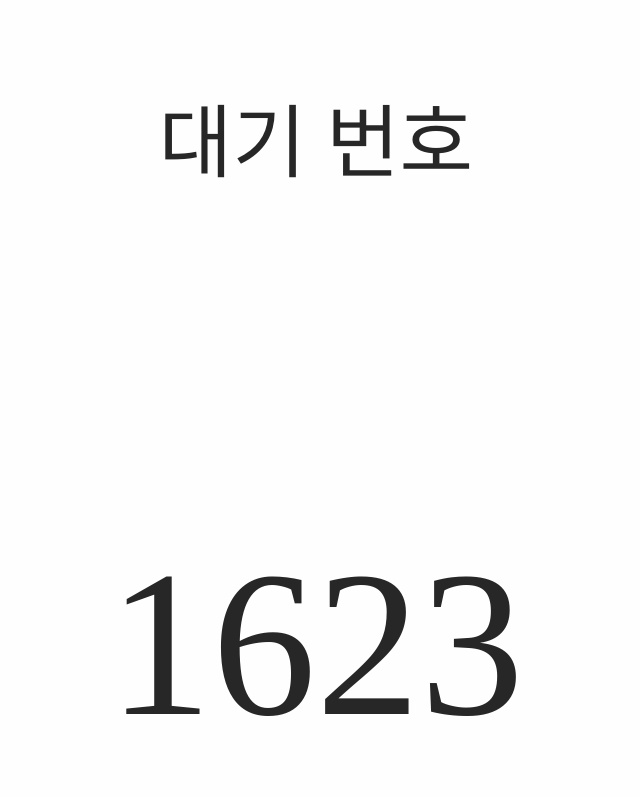
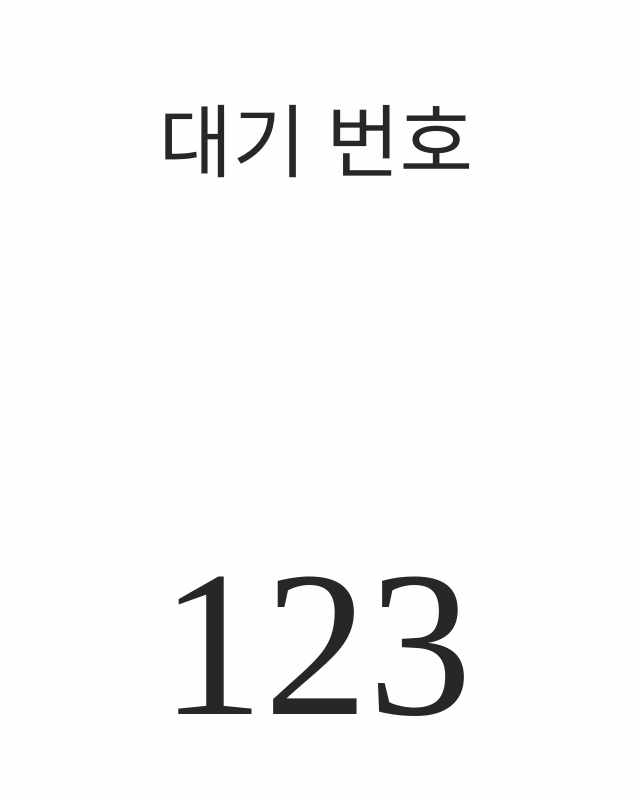
Before and after one commit to wook0526/interactivestorytelling, a plain HTML site: page 김치에이드/김치에이드옵션없음.html in a window 1280 px wide. Shown: the whole page, without its empty margins (324-964 px from the left). Drawn offline with Linux system fonts and the light colour scheme; a web font is replaced by a local one.

Commit message:
asdf
asdfadsf

```diff
--- a/김치에이드/김치에이드옵션없음.html
+++ b/김치에이드/김치에이드옵션없음.html
@@ -10,7 +10,7 @@
 <!-- partial:index.partial.html -->
 <div class="main">
   <h1>대기 번호</h1>
-  <div class="number">1623</div>
+  <div class="number">123</div>
 </div>
 <!-- partial -->
 
```
